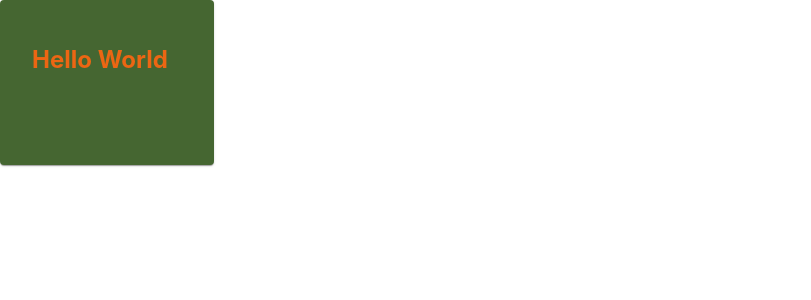
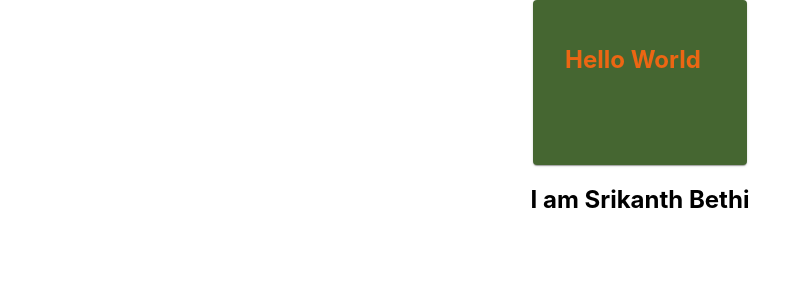
Before and after one commit to SrikanthBethi9885/reactpractice, a React (Create React App) app: page / in a window 1280 px wide. Shown: the top 300 px of the page, without its empty margins (0-811 px from the left). Built offline with nearby package versions, Linux system fonts and the light colour scheme.

Commit message:
Update App.tsx

```diff
--- a/src/App.tsx
+++ b/src/App.tsx
@@ -4,7 +4,14 @@ import { Card } from '@mui/material';
 
 function App() {
   return (
-<Card sx={{height:'100px', width:'150px',alignItems:'center',backgroundColor:'#456631',color:'#EC6613',padding:'25px 32px 40px'}}><h2>Hello World</h2></Card>
+    <>
+      <div style={{ display: 'flex', justifyContent: 'center' }}><Card sx={{ height: '100px', width: '150px', alignItems: 'center', backgroundColor: '#456631', color: '#EC6613', padding: '25px 32px 40px' }}><h2>Hello World</h2></Card>
+      </div>
+      <div style={{ display: 'flex', justifyContent: 'center' }}>
+        <h2>
+          I am Srikanth Bethi</h2>
+      </div>
+    </>
   );
 }
 
```
